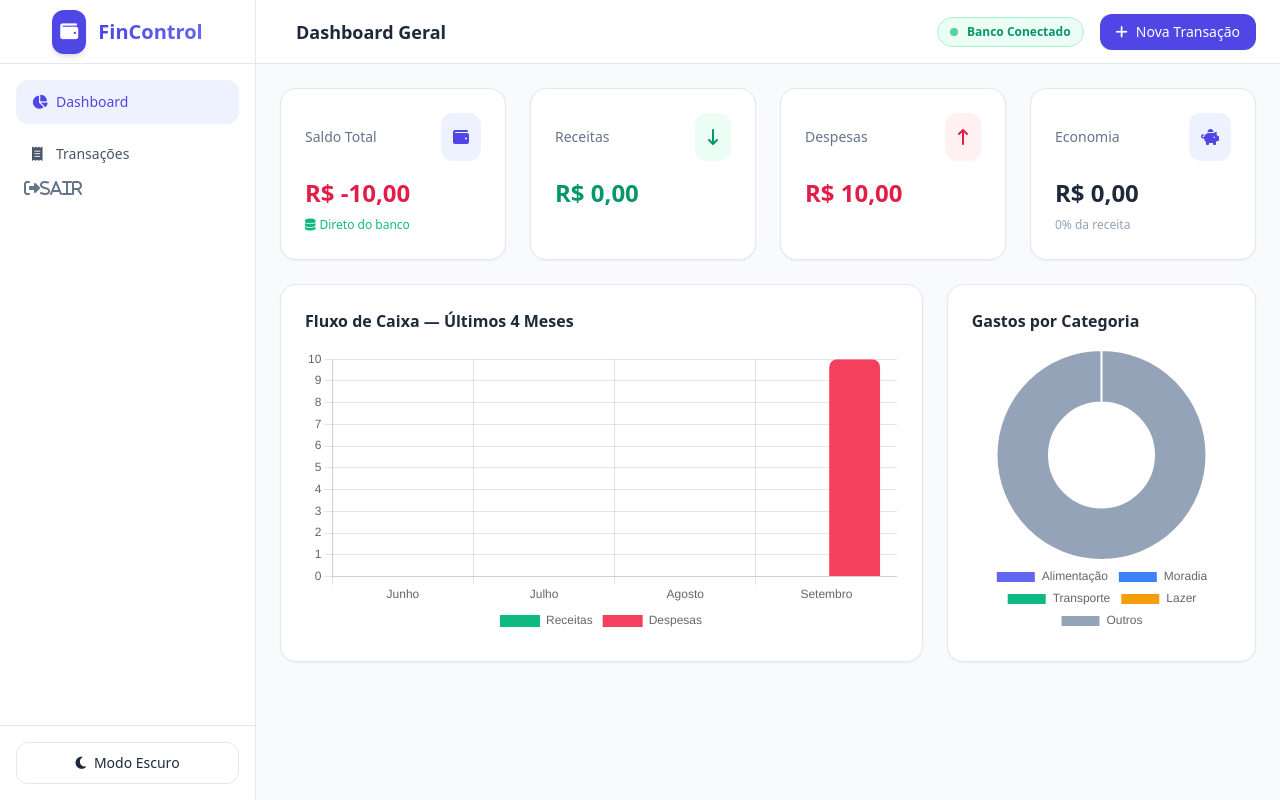
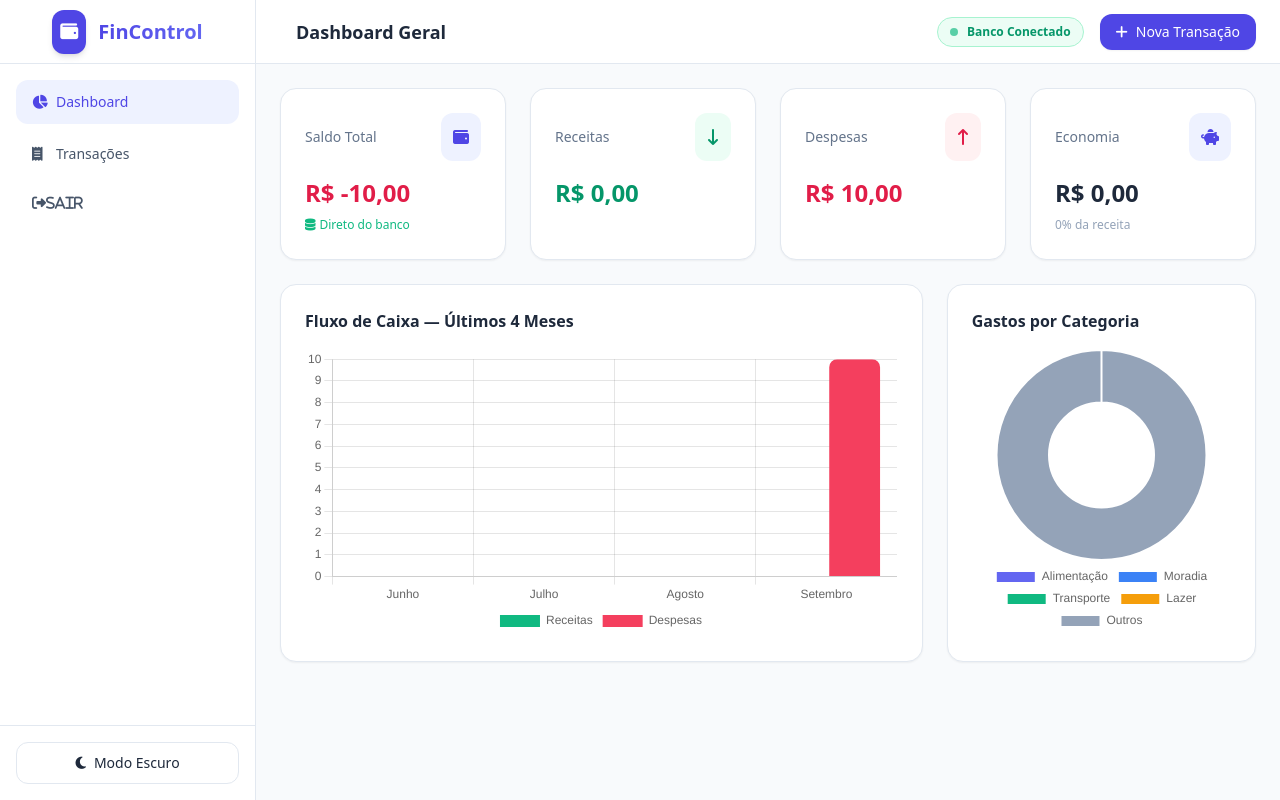
Before and after one commit to osmardev87/finaceinphp, a PHP site: page / in a window 1280 px wide. Run offline with PHP 8.4, Linux system fonts and the light colour scheme; the visitor is signed in with stand-in values (Sample User, id 1); data comes from the database, SQL or seed files in the repository; some libraries are stand-ins or nearby versions.

Commit message:
padroniçãndo o link sair

```diff
--- a/index.php
+++ b/index.php
@@ -120,7 +120,7 @@ $valoresCategorias = array_values($categorias);
                 <a href="#" onclick="switchTab('transactions')" id="nav-transactions" class="flex items-center px-4 py-3 text-sm font-medium rounded-xl text-slate-600 dark:text-slate-400 hover:bg-slate-100 dark:hover:bg-slate-700 transition">
                     <i class="fa-solid fa-receipt w-6"></i> Transações
                 </a>
-                <a href="sair.php" class="text-slate-500 hover:text-rose-600 transition ml-2" title="Sair">
+                <a href="sair.php" class="flex items-center px-4 py-3 text-sm font-medium rounded-xl text-slate-600 dark:text-slate-400 hover:bg-slate-100 dark:hover:bg-slate-700 transition">
                     <i class="fa-solid fa-right-from-bracket">Sair</i>
                 </a>
             </nav>
```
